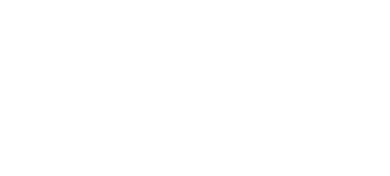
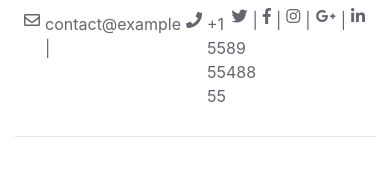
Before and after one commit to Icezenberg/html-brief-integration-front-2-master, a plain HTML site: page index.html in a window 390 px wide. Drawn offline with nearby package versions, Linux system fonts and the light colour scheme.

Commit message:
conception section contact sans responsive

```diff
--- a/index.html
+++ b/index.html
@@ -1,5 +1,6 @@
 <!doctype html>
 <html lang="en">
+
 <head>
     <title>Title</title>
     <!-- Required meta tags -->
@@ -8,10 +9,54 @@
     <!-- CSS Link -->
     <link rel="stylesheet" href="style.css">
     <!-- Bootstrap CSS -->
-    <link rel="stylesheet" href="https://maxcdn.bootstrapcdn.com/bootstrap/4.0.0/css/bootstrap.min.css" integrity="sha384-Gn5384xqQ1aoWXA+058RXPxPg6fy4IWvTNh0E263XmFcJlSAwiGgFAW/dAiS6JXm" crossorigin="anonymous">
+    <link rel="stylesheet" href="https://maxcdn.bootstrapcdn.com/bootstrap/4.0.0/css/bootstrap.min.css" integrity="sha384-Gn5384xqQ1aoWXA+058RXPxPg6fy4IWvTNh0E263XmFcJlSAwiGgFAW/dAiS6JXm"
+        crossorigin="anonymous">
+    <!--lien FontAwesome pour les icones  -->
+    <link rel="stylesheet" href="https://use.fontawesome.com/releases/v5.0.13/css/all.css" integrity="sha384-DNOHZ68U8hZfKXOrtjWvjxusGo9WQnrNx2sqG0tfsghAvtVlRW3tvkXWZh58N9jp"
+        crossorigin="anonymous">
 </head>
+
 <body>
     <!-- section contact divisée en 2 parties (contacts tradi -> côté gauche  et reseaux sociaux -> côté droit) -->
+    <section class="container-fluid">
+        <div class="container  my-2">
+            <div class="row d-flex justify-content-between col1-police">
+                <div class="contact d-flex p-1">
+                    <i class="far fa-envelope contact-spacing"></i>
+                    <p> contact@example |</p>
+                    <i class="fas fa-phone contact-spacing"></i>
+                    <p> +1 5589 55488 55</p>
+                </div>
+
+                <div class=" social d-flex justify-content-end contact-spacing">
+                    <i class="fab fa-twitter contact-spacing"></i> |
+                    <i class="fab fa-facebook-f contact-spacing"></i> |
+                    <i class="fab fa-instagram contact-spacing"></i> |
+                    <i class="fab fa-google-plus-g contact-spacing"></i> |
+                    <i class="fab fa-linkedin-in contact-spacing"></i>
+                </div>
+            </div>
+        </div>
+        <hr class="my-0">
+    </section>
+
+
+
+
+
+
+
+
+
+
+
+
+
+
+
+
+
+
     <!-- menu de navigation avec un navbrand à gauche et les différents menu à droite  -->
     <!-- début du main de ma page -->
     <!-- slider avecune image en background, un fond superposé et un jumbotron -->
@@ -23,8 +68,12 @@
     <!-- un Footer relatif aux informations cde copyright -->
     <!-- Optional JavaScript -->
     <!-- jQuery first, then Popper.js, then Bootstrap JS -->
-    <script src="https://code.jquery.com/jquery-3.2.1.slim.min.js" integrity="sha384-KJ3o2DKtIkvYIK3UENzmM7KCkRr/rE9/Qpg6aAZGJwFDMVNA/GpGFF93hXpG5KkN" crossorigin="anonymous"></script>
-    <script src="https://cdnjs.cloudflare.com/ajax/libs/popper.js/1.12.9/umd/popper.min.js" integrity="sha384-ApNbgh9B+Y1QKtv3Rn7W3mgPxhU9K/ScQsAP7hUibX39j7fakFPskvXusvfa0b4Q" crossorigin="anonymous"></script>
-    <script src="https://maxcdn.bootstrapcdn.com/bootstrap/4.0.0/js/bootstrap.min.js" integrity="sha384-JZR6Spejh4U02d8jOt6vLEHfe/JQGiRRSQQxSfFWpi1MquVdAyjUar5+76PVCmYl" crossorigin="anonymous"></script>
+    <script src="https://code.jquery.com/jquery-3.2.1.slim.min.js" integrity="sha384-KJ3o2DKtIkvYIK3UENzmM7KCkRr/rE9/Qpg6aAZGJwFDMVNA/GpGFF93hXpG5KkN"
+        crossorigin="anonymous"></script>
+    <script src="https://cdnjs.cloudflare.com/ajax/libs/popper.js/1.12.9/umd/popper.min.js" integrity="sha384-ApNbgh9B+Y1QKtv3Rn7W3mgPxhU9K/ScQsAP7hUibX39j7fakFPskvXusvfa0b4Q"
+        crossorigin="anonymous"></script>
+    <script src="https://maxcdn.bootstrapcdn.com/bootstrap/4.0.0/js/bootstrap.min.js" integrity="sha384-JZR6Spejh4U02d8jOt6vLEHfe/JQGiRRSQQxSfFWpi1MquVdAyjUar5+76PVCmYl"
+        crossorigin="anonymous"></script>
 </body>
+
 </html>
--- a/style.css
+++ b/style.css
@@ -0,0 +1,25 @@
+body{
+    font-family: "Raleway", sans-serif;
+}
+
+.col1-police {
+    color: #68646d;
+}
+.contact-spacing {
+    margin-right: 5px;
+    margin-left: 5px
+}
+
+
+.contact {
+    width: 40%;
+}
+.social {
+
+    width: 40%;
+}
+
+my-0 {
+    margin-top: 0px;
+    margin-bottom: 0px;
+}
```
Lines whose indentation alone changed are shown as unchanged.
